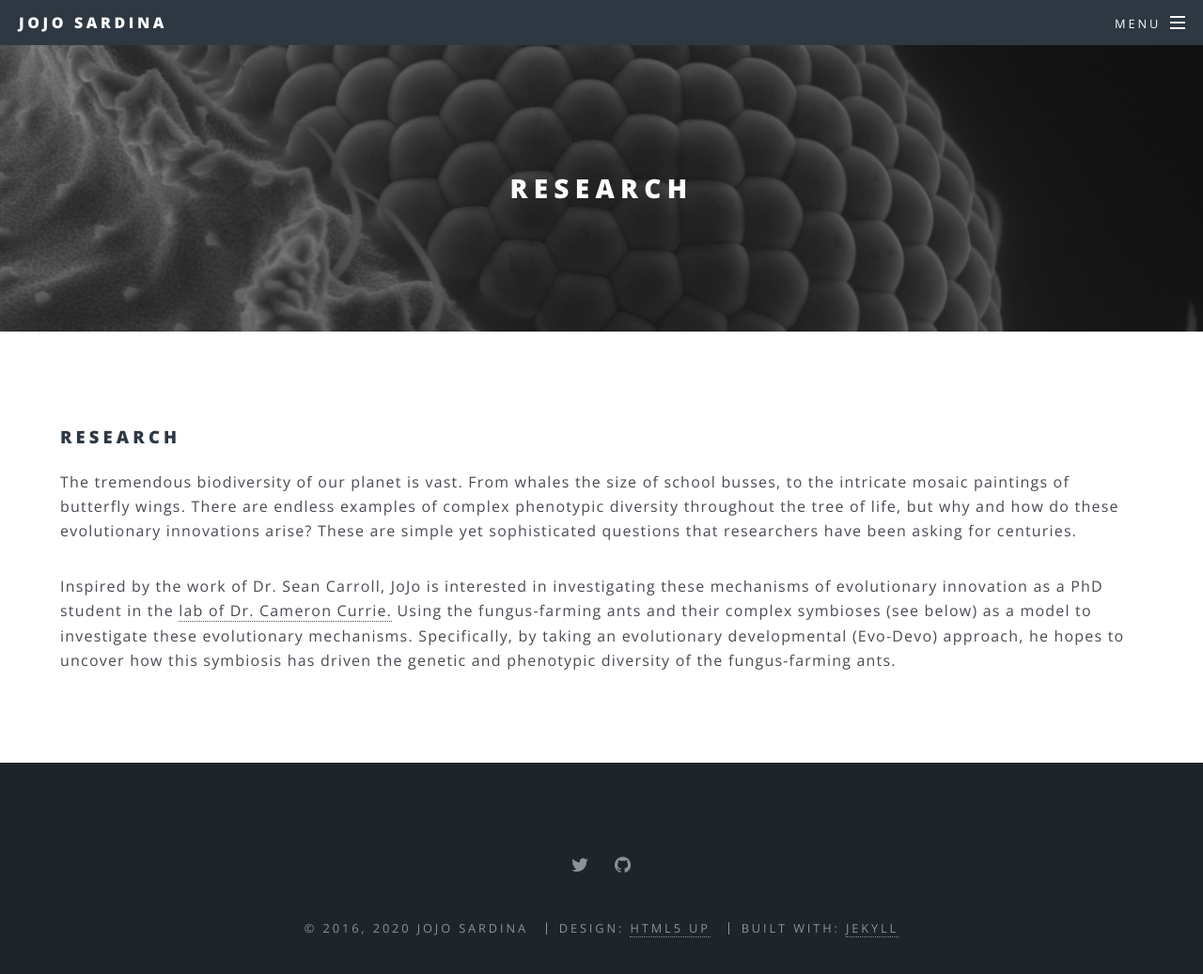
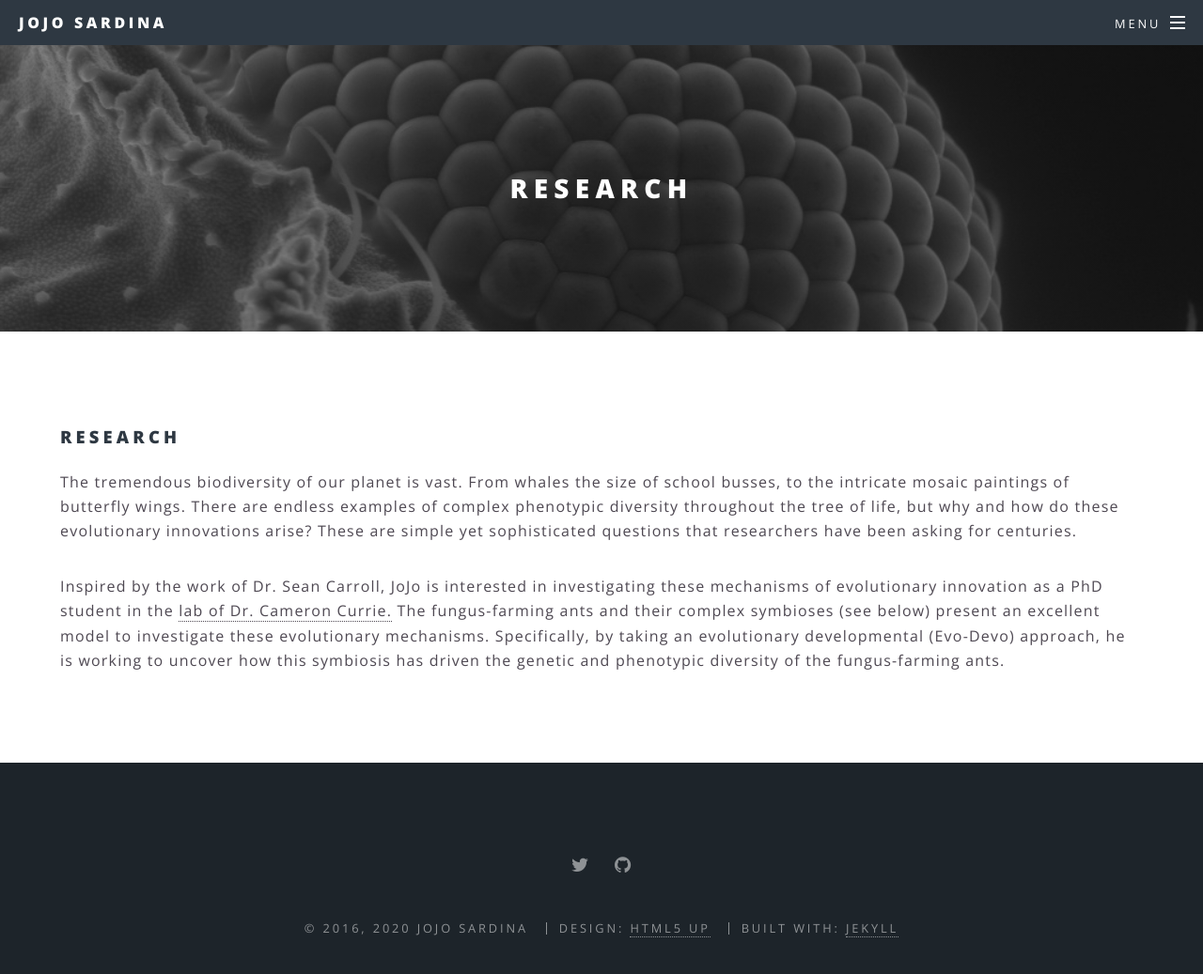
Before and after one commit to jojosardina/jojosardina.github.io, a Jekyll site: the page built from research.html, in a window 1280 px wide and 1091 px high. Shown: the top 1037 px of the window at 94% size. Built offline with Jekyll 4.4.1, drawn with Linux system fonts in a browser that asks for light colours.

Commit message:
Update research.html

```diff
--- a/research.html
+++ b/research.html
@@ -9,8 +9,8 @@ title: Research
 	These are simple yet sophisticated questions that researchers have been asking for centuries.
 	</p>
 	<p>Inspired by the work of Dr. Sean Carroll, JoJo is interested in investigating these mechanisms of evolutionary innovation as a PhD student in the <a href="https://currielab.wisc.edu/">lab of Dr. Cameron Currie.</a>
-	Using the fungus-farming ants and their complex symbioses (see below) as a model to investigate these evolutionary mechanisms.
+	The fungus-farming ants and their complex symbioses (see below) present an excellent model to investigate these evolutionary mechanisms.
 	Specifically, by taking an evolutionary developmental (Evo-Devo) approach,
-	he hopes to uncover how this symbiosis has driven the genetic and phenotypic diversity of the fungus-farming ants.</p>
+	he is working to uncover how this symbiosis has driven the genetic and phenotypic diversity of the fungus-farming ants.</p>
 	<h4></h4>
 	<p></p>
```
